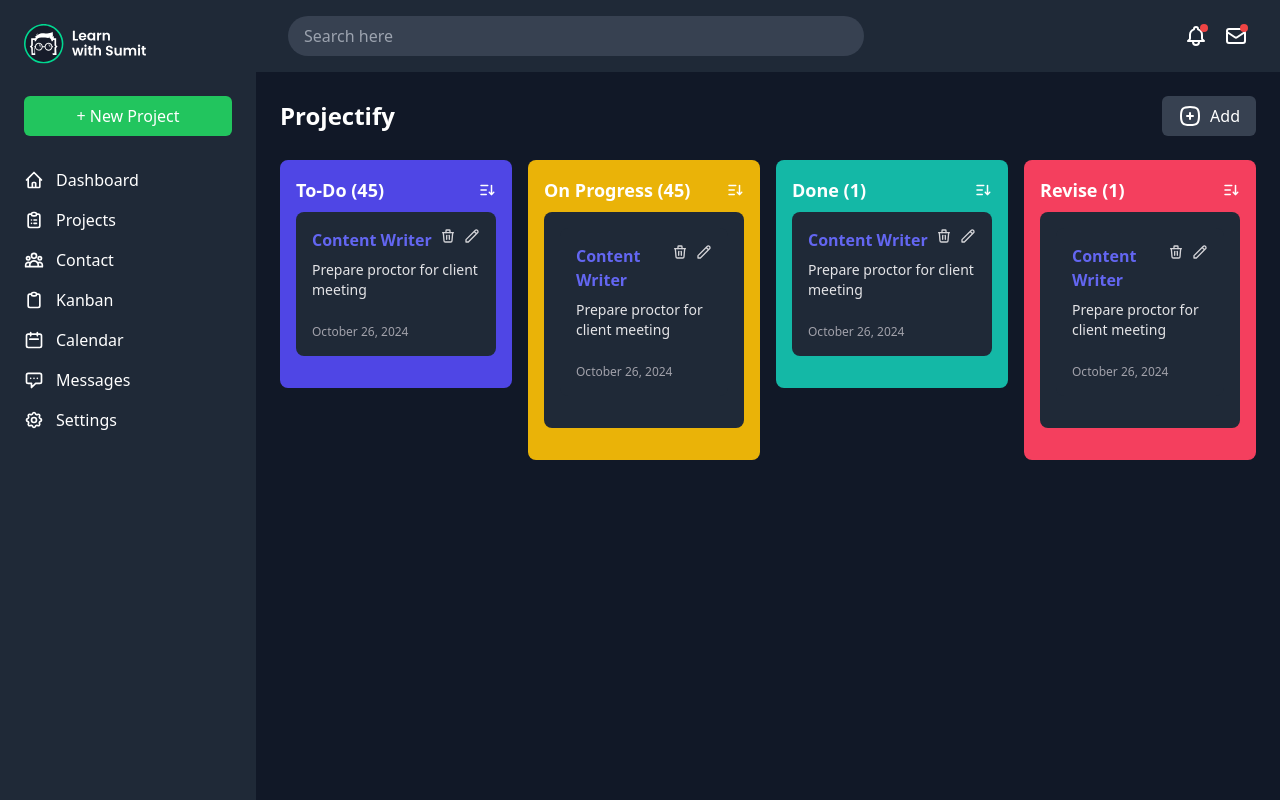
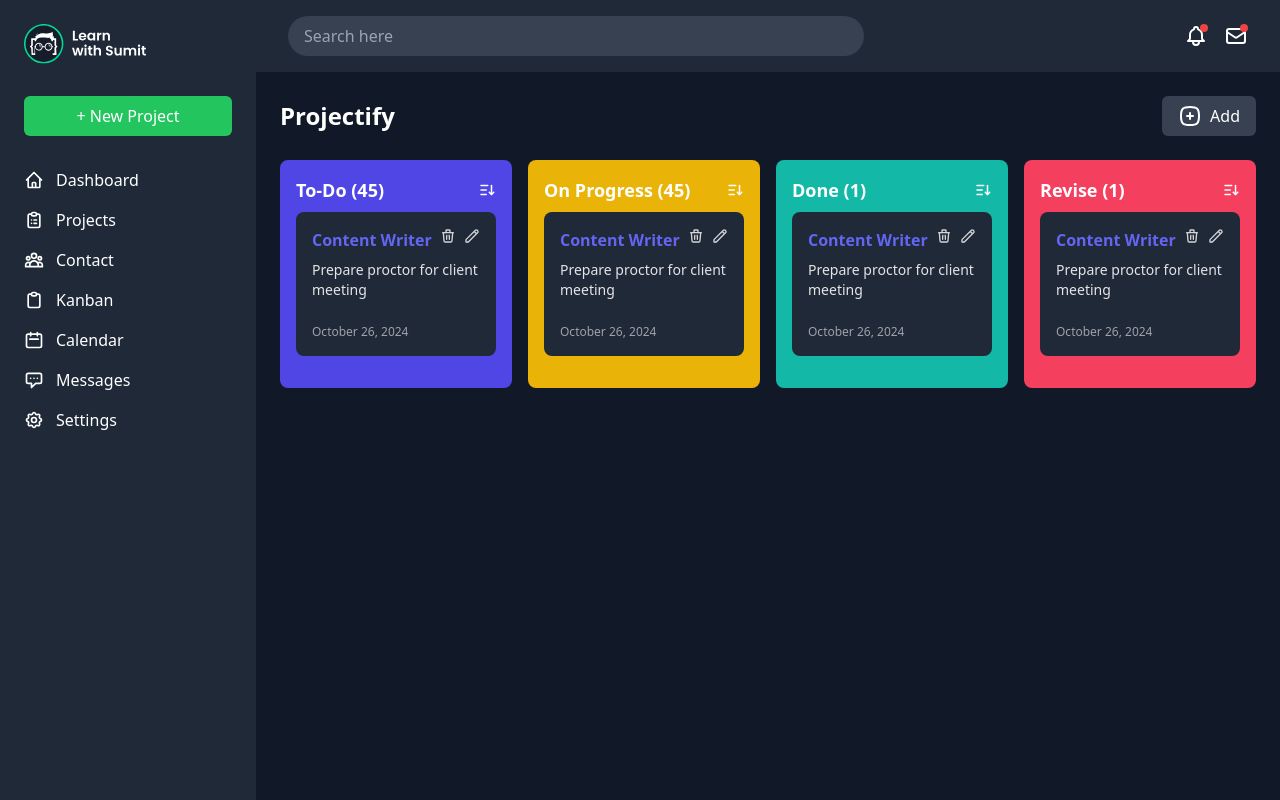
Before and after one commit to Sharif-Miah/task-manager-projectify-app, a React (Vite) app: page / in a window 1280 px wide. Built offline with nearby package versions, Linux system fonts and the light colour scheme.

Commit message:
last added

```diff
--- a/src/componet/AddTaskModal/AddTaskModal.jsx
+++ b/src/componet/AddTaskModal/AddTaskModal.jsx
@@ -1,5 +1,25 @@
 /* eslint-disable react/prop-types */
-const AddTaskModal = ({ onCencelModal }) => {
+import { useState } from "react";
+
+const AddTaskModal = ({ onCencelModal, onCreateTask }) => {
+  const [task, setTask] = useState({
+    id: crypto.randomUUID(),
+    taskName: "",
+    description: "",
+    date: "",
+    category: "",
+  });
+
+  const handleOnChange = (e) => {
+    const name = e.target.name;
+    let value = e.target.value;
+
+    setTask({
+      ...task,
+      [name]: value,
+    });
+  };
+
   return (
     <>
       <div className="flex min-h-screen items-center justify-center bg-gray-900 p-4 text-white   bg-opacity-70 absolute w-full h-full top-0 left-0 z-10">
@@ -20,6 +40,8 @@ const AddTaskModal = ({ onCencelModal }) => {
                   type="text"
                   id="taskName"
                   name="taskName"
+                  value={task.taskName}
+                  onChange={handleOnChange}
                   required
                   className="w-full rounded-md border border-gray-600 bg-gray-700 px-3 py-2 text-white placeholder-gray-400 shadow-sm focus:border-green-500 focus:outline-none focus:ring-2 focus:ring-green-500"
                 />
@@ -35,6 +57,8 @@ const AddTaskModal = ({ onCencelModal }) => {
                   id="description"
                   name="description"
                   rows="3"
+                  value={task.description}
+                  onChange={handleOnChange}
                   className="w-full rounded-md border border-gray-600 bg-gray-700 px-3 py-2 text-white placeholder-gray-400 shadow-sm focus:border-green-500 focus:outline-none focus:ring-2 focus:ring-green-500"
                 ></textarea>
               </div>
@@ -48,8 +72,10 @@ const AddTaskModal = ({ onCencelModal }) => {
                 <input
                   type="date"
                   id="dueDate"
-                  name="dueDate"
+                  name="date"
+                  value={task.date}
                   className="w-full rounded-md border border-gray-600 bg-gray-700 px-3 py-2 text-white shadow-sm focus:border-green-500 focus:outline-none focus:ring-2 focus:ring-green-500"
+                  onChange={handleOnChange}
                 />
               </div>
 
@@ -63,6 +89,8 @@ const AddTaskModal = ({ onCencelModal }) => {
                 <select
                   id="category"
                   name="category"
+                  value={task.category}
+                  onChange={handleOnChange}
                   className="w-full rounded-md border border-gray-600 bg-gray-700 px-3 py-2 text-white shadow-sm focus:border-green-500 focus:outline-none focus:ring-2 focus:ring-green-500"
                 >
                   <option value="todo">To-Do</option>
@@ -83,6 +111,7 @@ const AddTaskModal = ({ onCencelModal }) => {
                 <button
                   type="submit"
                   className="rounded-md border border-transparent bg-green-600 px-4 py-2 text-sm font-medium text-white shadow-sm hover:bg-green-700 focus:outline-none focus:ring-2 focus:ring-green-500 focus:ring-offset-2 focus:ring-offset-gray-800"
+                  onClick={() => onCreateTask(task)}
                 >
                   Create Task
                 </button>
--- a/src/componet/TaskBoard/DoneList/DoneList.jsx
+++ b/src/componet/TaskBoard/DoneList/DoneList.jsx
@@ -27,7 +27,9 @@ const DoneList = ({ tasks }) => {
         </div>
 
         <div>
-          {tasks.map((task) => (
+          {tasks
+            .filter((task) => task.type === "done")
+            .map((task) => (
               <div key={task.id} className="mb-4 rounded-lg bg-gray-800 p-4">
                 <div className="flex justify-between">
                   <h4 className="mb-2 flex-1 font-semibold text-indigo-500">
--- a/src/componet/TaskBoard/OnProgressList/OnProgressList.jsx
+++ b/src/componet/TaskBoard/OnProgressList/OnProgressList.jsx
@@ -26,8 +26,10 @@ const OnProgressList = ({ tasks }) => {
           </svg>
         </div>
 
-        <div className="mb-4 rounded-lg bg-gray-800 p-4">
-          {tasks.map((task) => (
+        <div>
+          {tasks
+            .filter((task) => task.type === "inprogress")
+            .map((task) => (
               <div key={task.id} className="mb-4 rounded-lg bg-gray-800 p-4">
                 <div className="flex justify-between">
                   <h4 className="mb-2 flex-1 font-semibold text-indigo-500">
--- a/src/componet/TaskBoard/ReviseList/ReviseList.jsx
+++ b/src/componet/TaskBoard/ReviseList/ReviseList.jsx
@@ -25,8 +25,10 @@ const ReviseList = ({ tasks }) => {
             <path d="M18 6l0 12" />
           </svg>
         </div>
-        <div className="mb-4 rounded-lg bg-gray-800 p-4">
-          {tasks.map((task) => (
+        <div>
+          {tasks
+            .filter((task) => task.type === "revise")
+            .map((task) => (
               <div key={task.id} className="mb-4 rounded-lg bg-gray-800 p-4">
                 <div className="flex justify-between">
                   <h4 className="mb-2 flex-1 font-semibold text-indigo-500">
--- a/src/componet/TaskBoard/TaskBoard.jsx
+++ b/src/componet/TaskBoard/TaskBoard.jsx
@@ -13,24 +13,63 @@ const TaskBoard = () => {
     return today.toLocaleDateString("en-US", options);
   };
 
-  const initialTask = {
-    id: crypto.randomUUID(),
-    taskName: "Content Writer",
-    description: "Prepare proctor for client meeting",
-    date: getCurrentDate(),
-  };
+  const initialTask = [
+    {
+      id: crypto.randomUUID(),
+      taskName: "Content Writer",
+      description: "Prepare proctor for client meeting",
+      date: getCurrentDate(),
+      type: "todo",
+    },
 
-  const [tasks, setTasks] = useState([initialTask]);
+    {
+      id: crypto.randomUUID(),
+      taskName: "Content Writer",
+      description: "Prepare proctor for client meeting",
+      date: getCurrentDate(),
+      type: "inprogress",
+    },
+
+    {
+      id: crypto.randomUUID(),
+      taskName: "Content Writer",
+      description: "Prepare proctor for client meeting",
+      date: getCurrentDate(),
+      type: "done",
+    },
+
+    {
+      id: crypto.randomUUID(),
+      taskName: "Content Writer",
+      description: "Prepare proctor for client meeting",
+      date: getCurrentDate(),
+      type: "revise",
+    },
+  ];
+
+  const [tasks, setTasks] = useState(initialTask);
   const [isOpenModal, setIsOpenModal] = useState(false);
 
   const handleOpenModal = () => {
     setIsOpenModal(true);
   };
 
+  const handleOnTask = (newTask) => {
+    event.preventDefault();
+
+    console.log(newTask);
+
+    setTasks([...tasks, newTask]);
+    setIsOpenModal(false);
+  };
+
   return (
     <div>
       {isOpenModal && (
-        <AddTaskModal onCencelModal={() => setIsOpenModal(false)} />
+        <AddTaskModal
+          onCreateTask={handleOnTask}
+          onCencelModal={() => setIsOpenModal(false)}
+        />
       )}
       <div className="mx-auto max-w-7xl p-6">
         <TaskAddButton onModal={handleOpenModal} />
--- a/src/componet/TaskBoard/TodoList/TodoList.jsx
+++ b/src/componet/TaskBoard/TodoList/TodoList.jsx
@@ -26,7 +26,9 @@ const TodoList = ({ tasks }) => {
           </svg>
         </div>
         <div>
-          {tasks.map((task) => (
+          {tasks
+            .filter((task) => task.type === "todo")
+            .map((task) => (
               <div key={task.id} className="mb-4 rounded-lg bg-gray-800 p-4">
                 <div className="flex justify-between">
                   <h4 className="mb-2 flex-1 font-semibold text-indigo-500">
```
Lines whose indentation alone changed are shown as unchanged.
